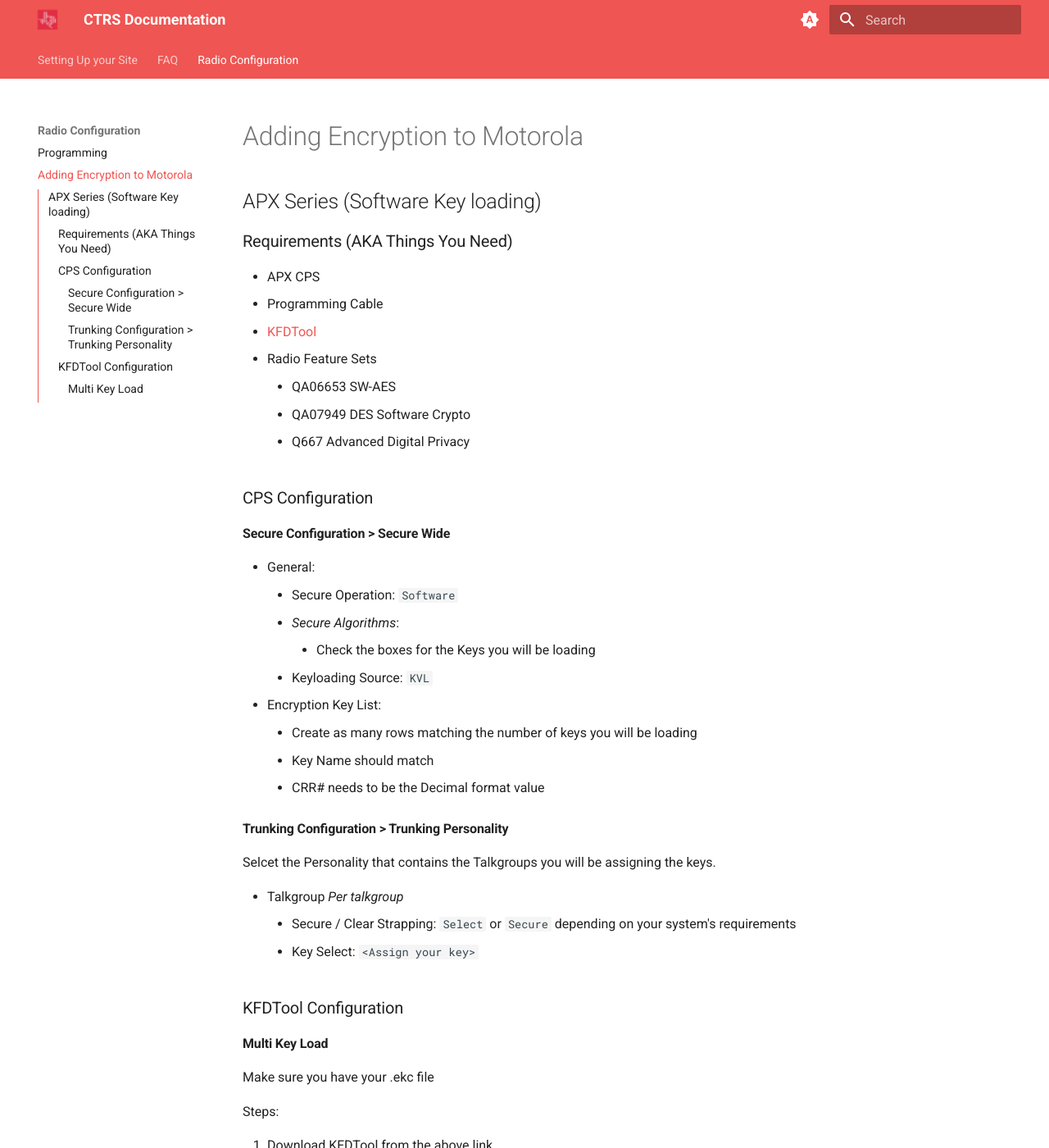
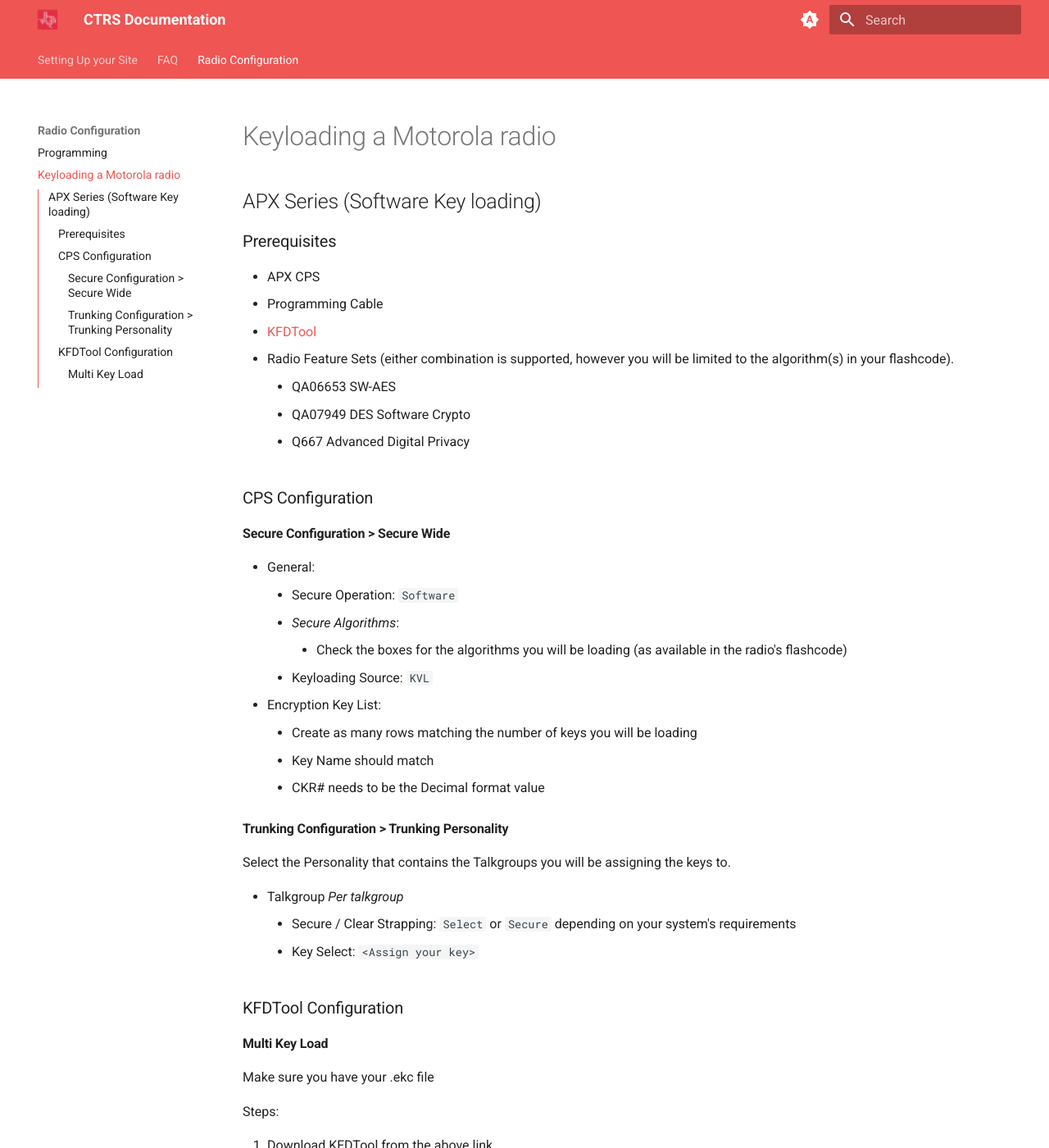
Before and after one commit to thehedgefrog/ctrs-documentation, an MkDocs documentation site: the page built from docs/radio-programming/motorola.md, in a window 1280 px wide and 1400 px high. Shown: the whole window at 82% size. Built offline with MkDocs 1.6.1 and Material for MkDocs 9.7.7, drawn with Linux system fonts in a browser that asks for light colours.

Commit message:
docs(radio-programming): verbiage corrections
Co-authored-by: Max <38590447+thehedgefrog@users.noreply.github.com>

```diff
--- a/docs/radio-programming/motorola.md
+++ b/docs/radio-programming/motorola.md
@@ -1,10 +1,10 @@
-# Adding Encryption to Motorola
+# Keyloading a Motorola radio
 ## APX Series (Software Key loading)
-### Requirements (AKA Things You Need)
+### Prerequisites
 - APX CPS
 - Programming Cable
 - [KFDTool](https://github.com/omahacommsys/KFDtool/releases/latest)
-- Radio Feature Sets
+- Radio Feature Sets (either combination is supported, however you will be limited to the algorithm(s) in your flashcode).
     - QA06653	SW-AES
     - QA07949	DES Software Crypto
     - Q667      Advanced Digital Privacy
@@ -13,14 +13,14 @@
 - General:
     - Secure Operation: `Software`
     - *Secure Algorithms*:
-        - Check the boxes for the Keys you will be loading
+        - Check the boxes for the algorithms you will be loading (as available in the radio's flashcode)
     - Keyloading Source: `KVL`
 - Encryption Key List:
     - Create as many rows matching the number of keys you will be loading
     - Key Name should match
-    - CRR# needs to be the Decimal format value
+    - CKR# needs to be the Decimal format value
 #### Trunking Configuration > Trunking Personality
-Selcet the Personality that contains the Talkgroups you will be assigning the keys.
+Select the Personality that contains the Talkgroups you will be assigning the keys to.
 
 - Talkgroup *Per talkgroup*
     - Secure / Clear Strapping: `Select` or `Secure` depending on your system's requirements
```
